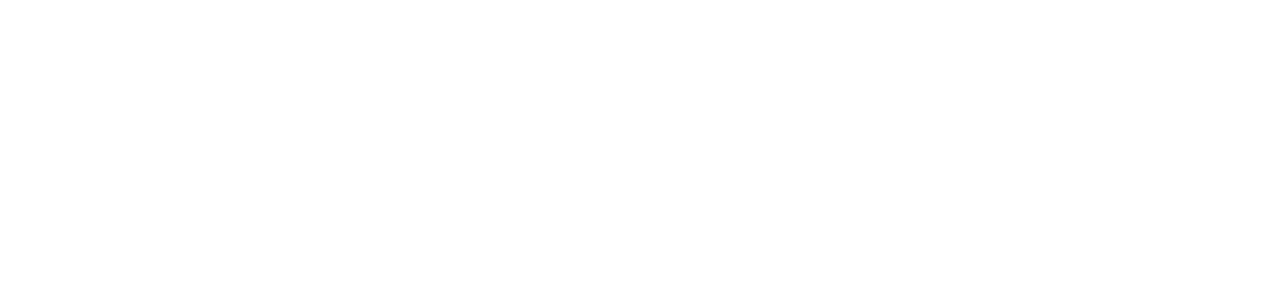
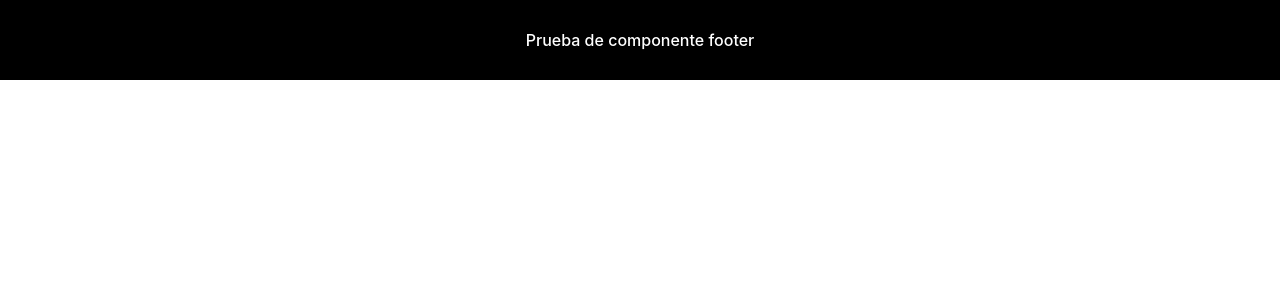
Before and after one commit to Willie1953/Grupo-ALFA-NUMEN, a React (Create React App) app: page / in a window 1280 px wide. Shown: the top 300 px of the page. Built offline with nearby package versions, Linux system fonts and the light colour scheme.

Commit message:
add footer test

```diff
--- a/src/App.js
+++ b/src/App.js
@@ -1,7 +1,9 @@
+import Footer from "./components/Footer";
+
 function App() {
   return (
-    <div className="App">
-
+    <div>
+      <Footer/>
     </div>
   );
 }
--- /dev/null
+++ b/src/components/Footer/index.jsx
@@ -0,0 +1,10 @@
+import React from 'react'
+import './styles.css'
+
+const Footer = () => {
+  return (
+    <footer className="container">Prueba de componente footer</footer>
+  )
+}
+
+export default Footer
--- /dev/null
+++ b/src/components/Footer/styles.css
@@ -0,0 +1,7 @@
+.container {
+  padding: 30px;
+  text-align: center;
+  font-weight: 500;
+  color: white;
+  background: black;
+}
```
